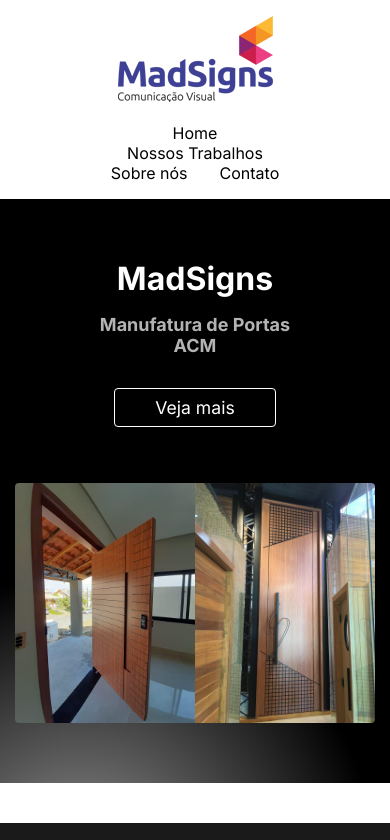
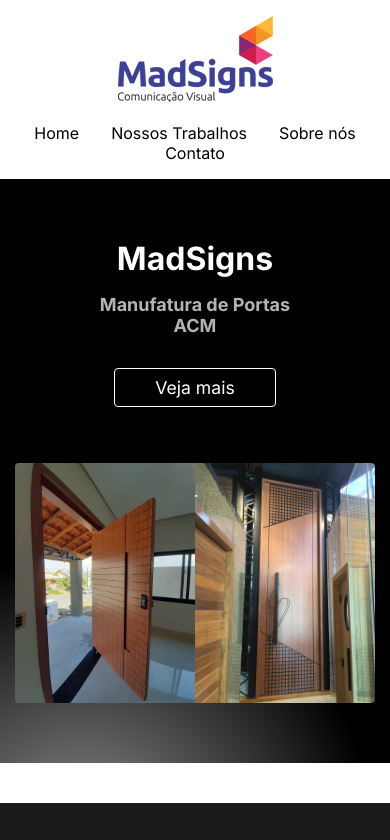
Before and after one commit to VitorSerpa/MadSignsWebSite, a Next.js app in the folder mad-signs-page/: page / in a window 390 px wide. Shown: the top 840 px of the page. Built offline with nearby package versions, Linux system fonts and the light colour scheme.

Commit message:
header responsividade

```diff
--- a/mad-signs-page/app/components/sections/Header.module.css
+++ b/mad-signs-page/app/components/sections/Header.module.css
@@ -31,6 +31,8 @@
   .main_div_header{
     justify-content: center;
     gap: 1rem;
+    padding: 0 0rem;
+
   }
 
   .logo_container{
```
